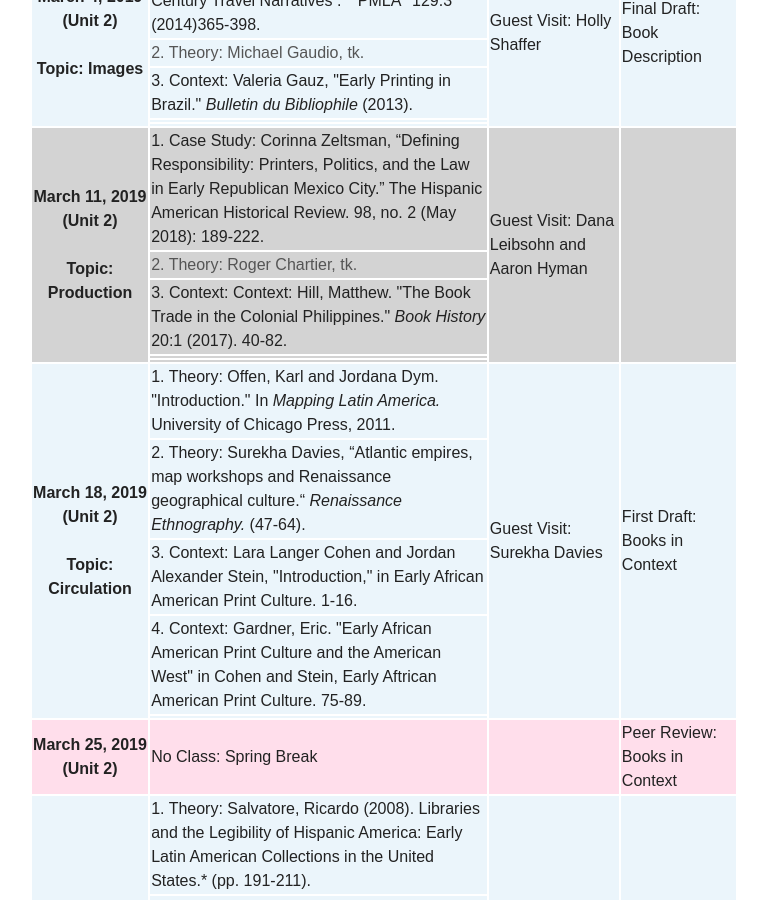
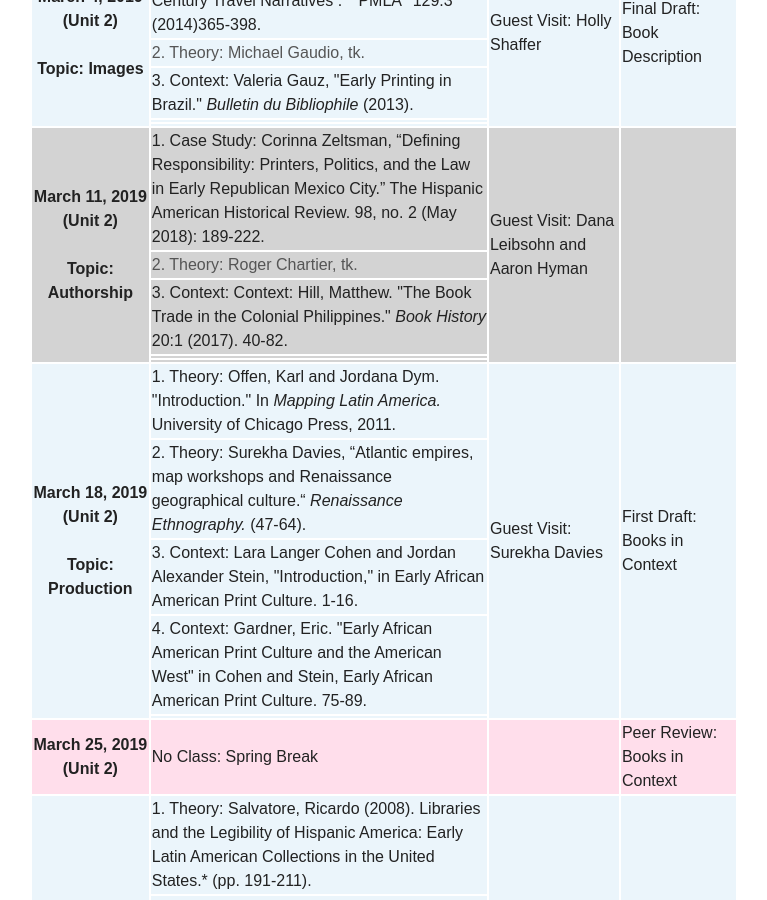
Before and after one commit to halperta/2019-bookhistory, a Jekyll site: the page built from schedule/index.md, in a window 1280 px wide and 900 px high, scrolled down 1895 px. Shown: the whole window, without its empty margins (256-1023 px from the left). Built offline with Jekyll 4.4.1, drawn with Linux system fonts in a browser that asks for light colours; nearby versions of some CDN libraries.

Commit message:
topics and typos

```diff
--- a/schedule/index.md
+++ b/schedule/index.md
@@ -134,7 +134,7 @@
   </tr>
 
   <tr bgcolor="LightGray">
-    <th rowspan="5">March 11, 2019 (Unit 2) <br><br> Topic: Production</th>
+    <th rowspan="5">March 11, 2019 (Unit 2) <br><br> Topic: Authorship</th>
       <td> 1. Case Study: Corinna Zeltsman, “Defining Responsibility: Printers, Politics, and the Law in Early Republican Mexico City.” The Hispanic American Historical Review. 98, no. 2 (May 2018): 189-222. </td>
       <td rowspan="5"> Guest Visit: <a href="https://www.smith.edu/academics/faculty/dana-leibsohn">Dana Leibsohn</a> and <a href="https://arthist.jhu.edu/directory/aaron-m-hyman/">Aaron Hyman</a></td>
       <td rowspan="5">  </td>
@@ -153,7 +153,7 @@
   </tr>
 
   <tr bgcolor="#EBF5FB">
-    <th rowspan="5">March 18, 2019 (Unit 2) <br><br> Topic: Circulation</th>
+    <th rowspan="5">March 18, 2019 (Unit 2) <br><br> Topic: Production</th>
      <td> 1.  Theory: Offen, Karl and Jordana Dym. "Introduction." In <i>Mapping Latin America.</i> University of Chicago Press, 2011. </td>
     <td rowspan="5"><a href="http://www.surekhadavies.org/"> Guest Visit: Surekha Davies </a> </td>
     <td rowspan="5"> First Draft: Books in Context </td>
@@ -165,7 +165,7 @@
     <td align="left">3. Context: Lara Langer Cohen and Jordan Alexander Stein, "Introduction," in Early African American Print Culture. 1-16.</td>
   </tr>
   <tr bgcolor="EBF5FB">
-    <td align="left">4. Context: Gardner, Eric. "Early African American Print Culture and the American West" in Cohen and Stein, Early Aftrican American Print Culture. 75-89.</td>
+    <td align="left">4. Context: Gardner, Eric. "Early African American Print Culture and the American West" in Cohen and Stein, Early African American Print Culture. 75-89.</td>
   </tr>
   <tr bgcolor="EBF5FB">
     <td align="left"></td>
```
Also changed, not shown: assignments/index.md (+3 -2 lines).
